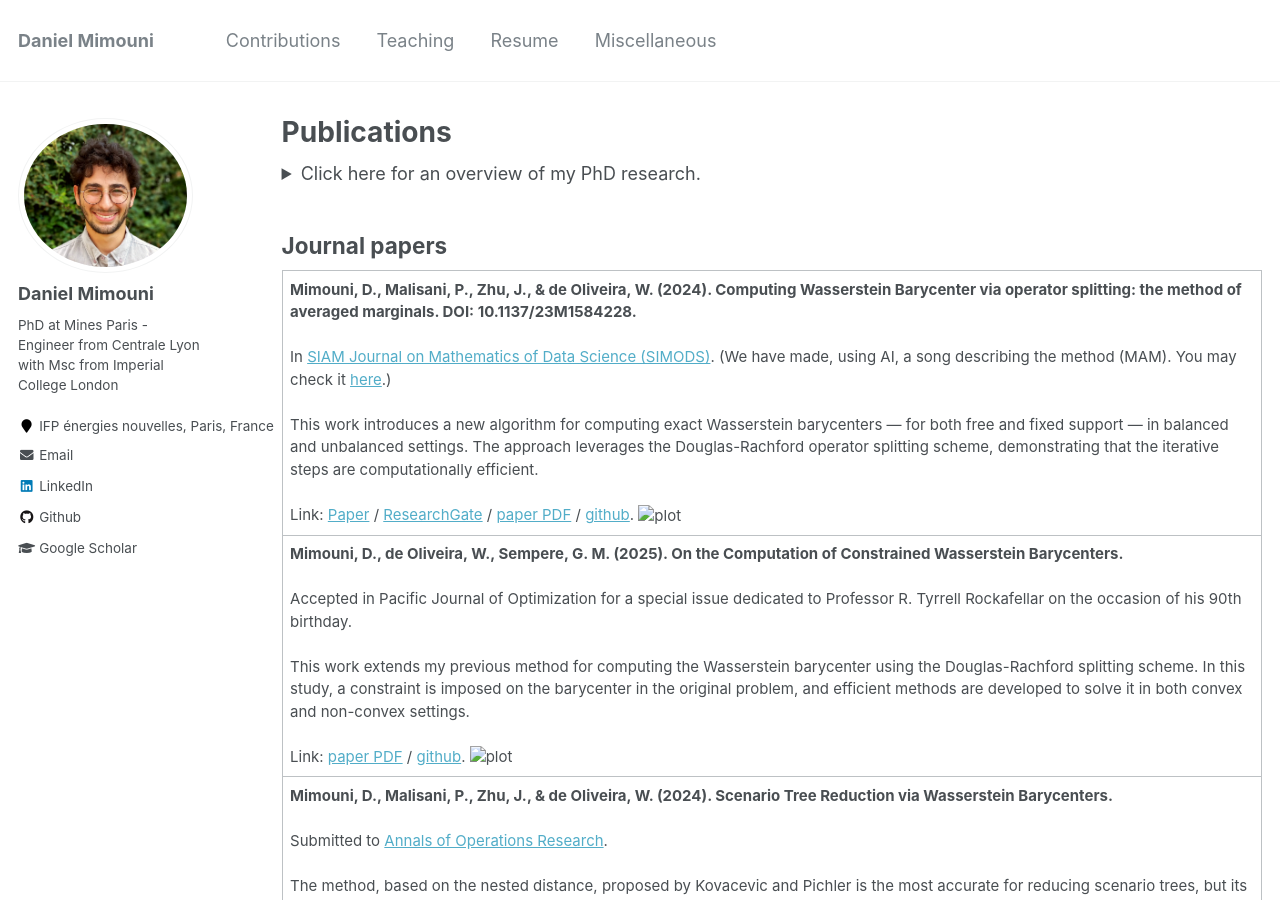
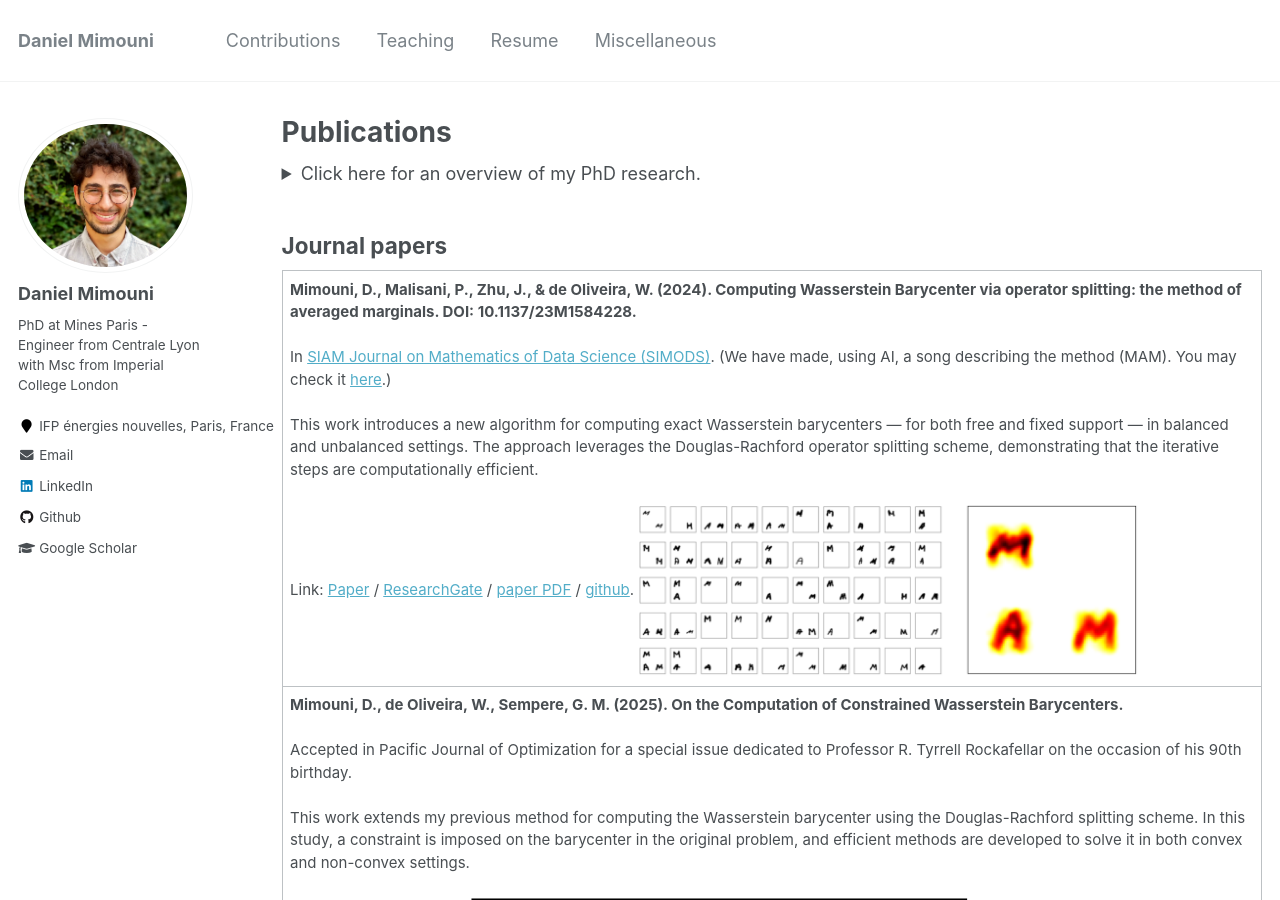
Before and after one commit to dan-mim/dan-mim.github.io, a Jekyll site: the page built from _pages/publications.md, in a window 1280 px wide and 900 px high. Built offline with Jekyll 4.4.1, drawn with Linux system fonts in a browser that asks for light colours.

Commit message:
Update publications.md

```diff
--- a/_pages/publications.md
+++ b/_pages/publications.md
@@ -34,7 +34,7 @@ All of my research is supported by <a href="https://github.com/dan-mim">open-sou
       In <a href="https://epubs.siam.org/doi/abs/10.1137/23M1584228">SIAM Journal on Mathematics of Data Science (SIMODS)</a>. (We have made, using AI, a song describing the method (MAM). You may check it <a href="/files/MAM.mp3">here</a>.)<br><br>
       This work introduces a new algorithm for computing exact Wasserstein barycenters — for both free and fixed support — in balanced and unbalanced settings. The approach leverages the Douglas-Rachford operator splitting scheme, demonstrating that the iterative steps are computationally efficient. <br><br>
       Link: <a href="https://epubs.siam.org/doi/abs/10.1137/23M1584228">Paper</a> / <a href="https://www.researchgate.net/publication/373838665_Computing_Wasserstein_Barycenter_via_operator_splitting_the_method_of_averaged_marginals">ResearchGate</a> / <a href="/files/Computing_Wasserstein_Barycenters_via_operator_splitting.pdf">paper PDF</a> / <a href="https://github.com/dan-mim/Computing-Wasserstein-Barycenters-MAM">github</a>.
-      <img src="files/MAM.PNG" alt="plot" width="500"/>
+      <img src="/files/MAM.PNG" alt="plot" width="500"/>
 
     </td>
   </tr>
@@ -46,7 +46,7 @@ All of my research is supported by <a href="https://github.com/dan-mim">open-sou
       Accepted in Pacific Journal of Optimization for a special issue dedicated to Professor R. Tyrrell Rockafellar on the occasion of his 90th birthday.<br><br>
       This work extends my previous method for computing the Wasserstein barycenter using the Douglas-Rachford splitting scheme. In this study, a constraint is imposed on the barycenter in the original problem, and efficient methods are developed to solve it in both convex and non-convex settings.<br><br>
       Link: <a href="/files/constrained_Wasserstein.pdf">paper PDF</a> / <a href="https://github.com/dan-mim/Constrained-Optimal-Transport">github</a>.
-      <img src="files/mamGAN.PNG" alt="plot" width="500"/>
+      <img src="/files/mamGAN.PNG" alt="plot" width="500"/>
     </td>
   </tr>
 
@@ -56,7 +56,7 @@ All of my research is supported by <a href="https://github.com/dan-mim">open-sou
       Submitted to <a href="https://link.springer.com/journal/10479">Annals of Operations Research</a>.<br><br>
       The method, based on the nested distance, proposed by Kovacevic and Pichler is the most accurate for reducing scenario trees, but its slow execution has limited its practical use. In this work, we show that the method can be significantly accelerated by reformulating one of its steps as an optimal transport problem, solvable with state-of-the-art algorithms. The resulting algorithm is nearly ten times faster, making it suitable for industrial applications.<br><br>
       Link: <a href="https://www.researchgate.net/publication/">website</a> / <a href="/files/reduction_tree.pdf">paper PDF</a> / <a href="https://github.com/dan-mim/Nested_tree_reduction">github</a>, <a href="https://github.com/dan-mim/wasserstein-morphing-mamGAN">also visit</a>.
-      <img src="files/KPalgo.PNG" alt="plot" width="500"/>
+      <img src="/files/KPalgo.PNG" alt="plot" width="500"/>
     </td>
   </tr>
 
```
